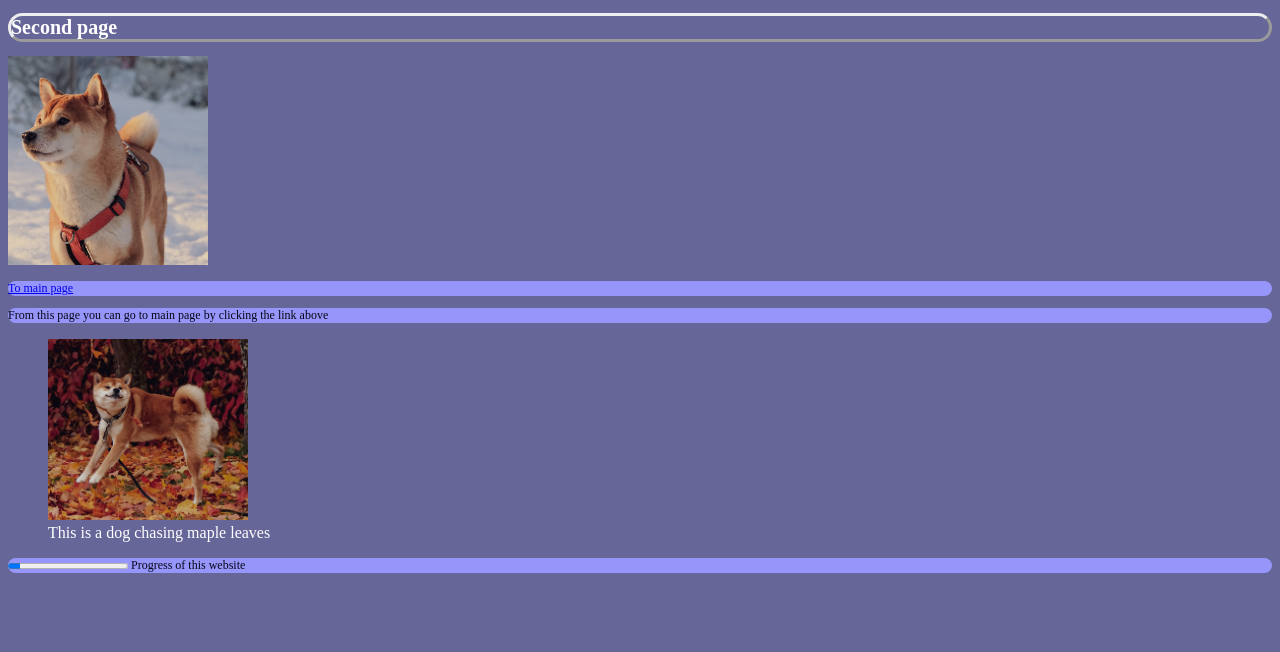
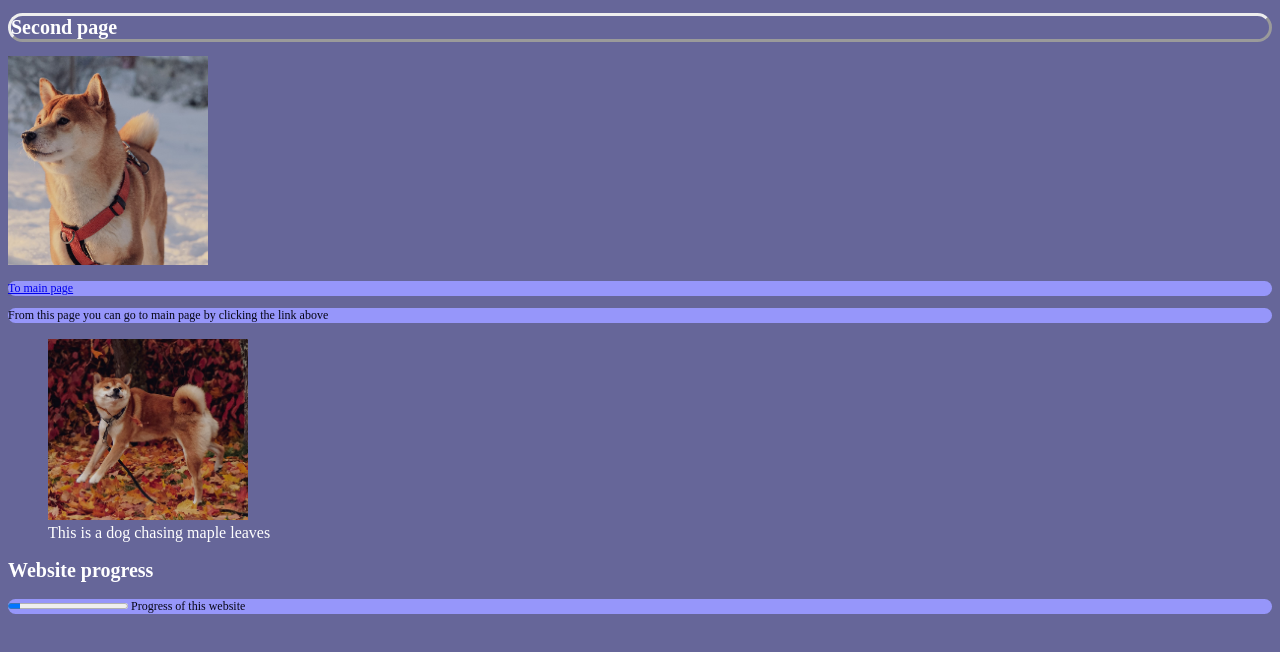
Before and after one commit to venlaku/venlaku, a plain HTML site: page second.html in a window 1280 px wide. Drawn offline with Linux system fonts and the light colour scheme.

Commit message:
Update second.html

```diff
--- a/second.html
+++ b/second.html
@@ -14,7 +14,7 @@
     <img src="images/kuva2_websivulle.png" alt="Dog and autumn leaves" width=200>
     <figcaption>This is a dog chasing maple leaves</figcaption>
 </figure>
-
+<h2>Website progress</h2>
 <p><progress value="10" max="100">10</progress> Progress of this website</p>
 
   </body>
```
